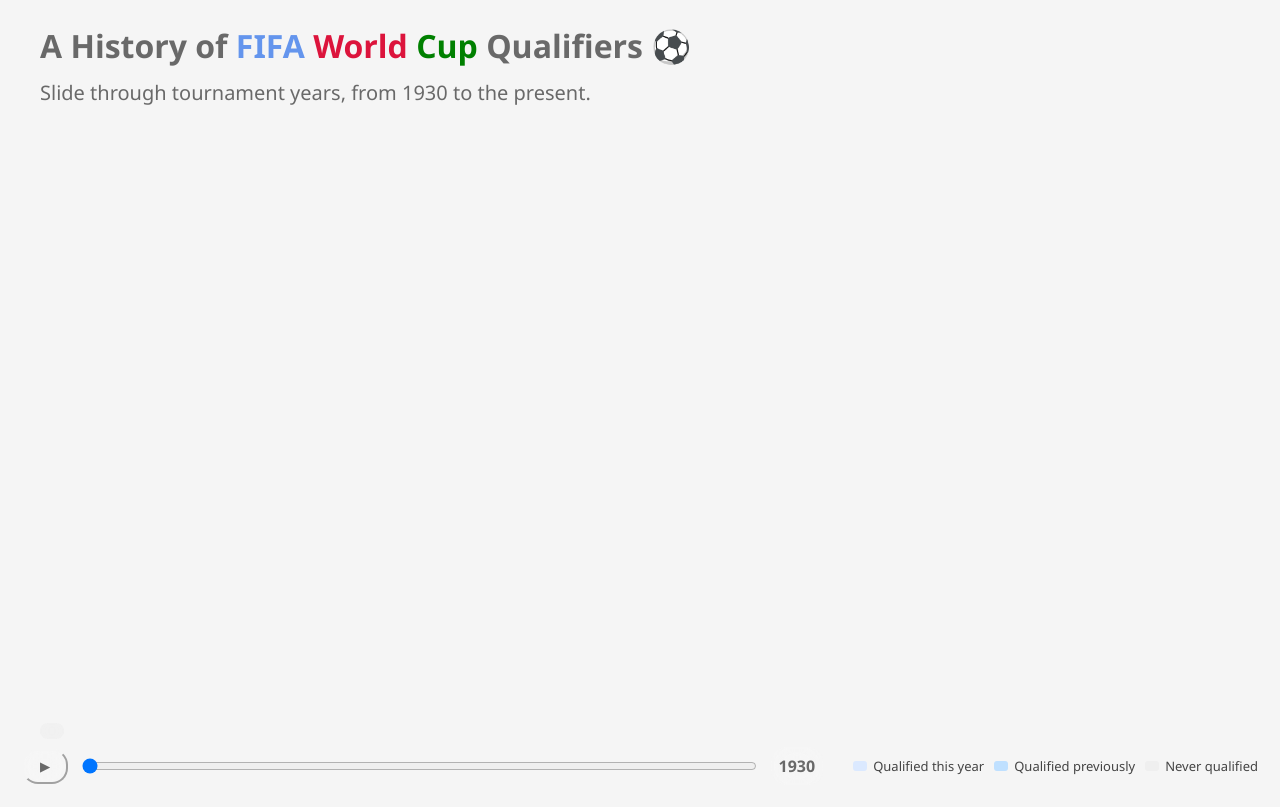
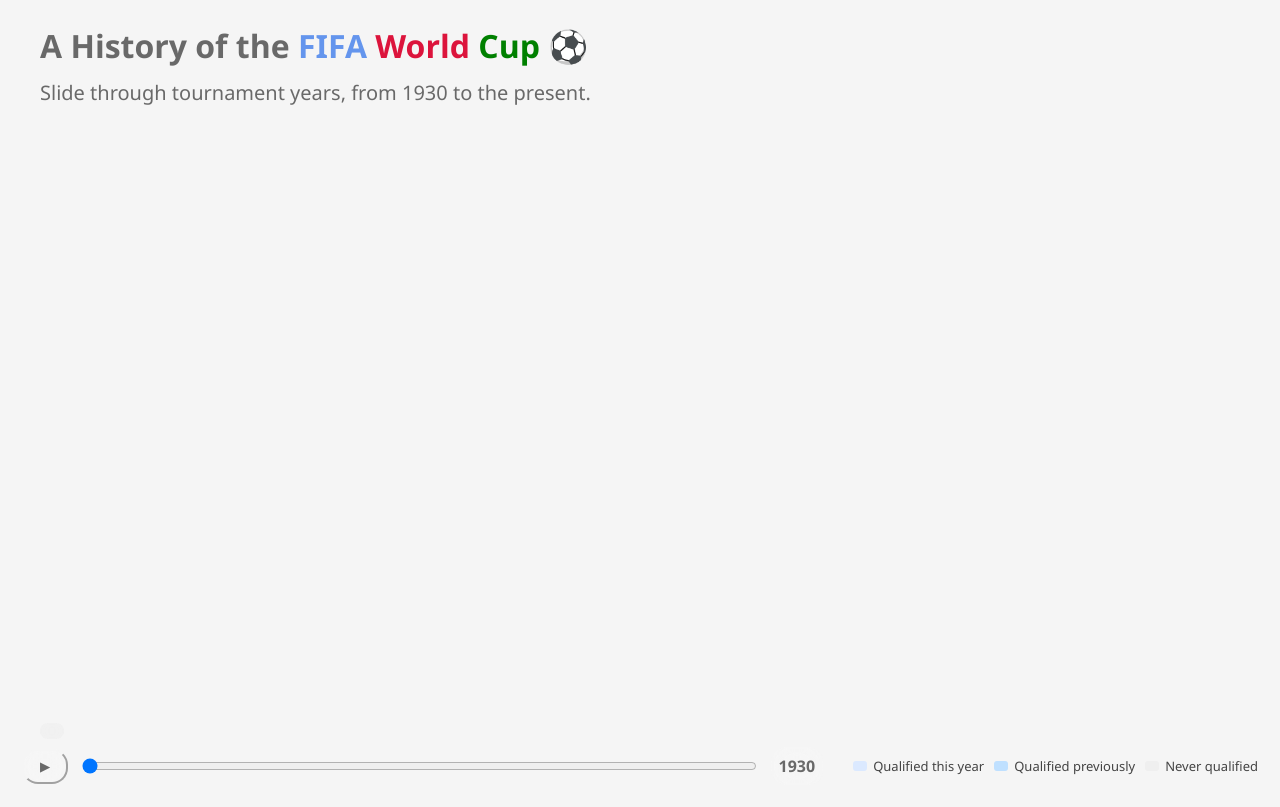
Before and after one commit to johnchakkour/world-cup-qualifiers, a plain HTML site: page index.html in a window 1280 px wide. Drawn offline with nearby package versions, Linux system fonts and the light colour scheme; no server answers; a web font is replaced by a local one.

Commit message:
Changed title
From "A History of FIFA World Cup Qualifiers" to "A History of the FIFA World Cup"

```diff
--- a/index.html
+++ b/index.html
@@ -17,8 +17,8 @@
 
 	<body>
 
-		<h1>A History of <span id="fifa">FIFA</span>
-				<span id="world">World</span> <span id="cup">Cup</span> Qualifiers &#9917;</h1>
+		<h1>A History of the <span id="fifa">FIFA</span>
+				<span id="world">World</span> <span id="cup">Cup</span> &#9917;</h1>
 		<p class="lead">Slide through tournament years, from 1930 to the present.</p>
 
 		<div id="viz">
```
